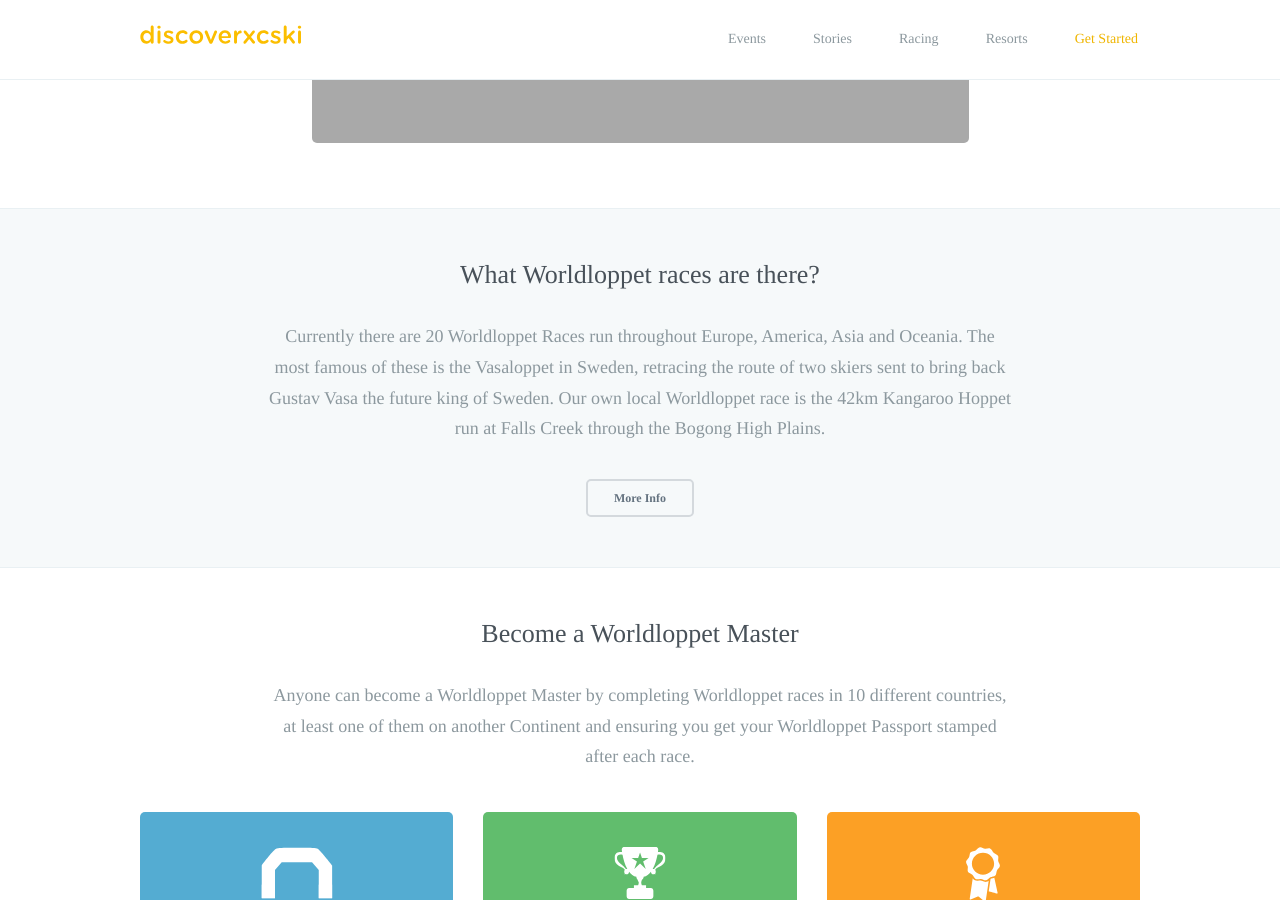
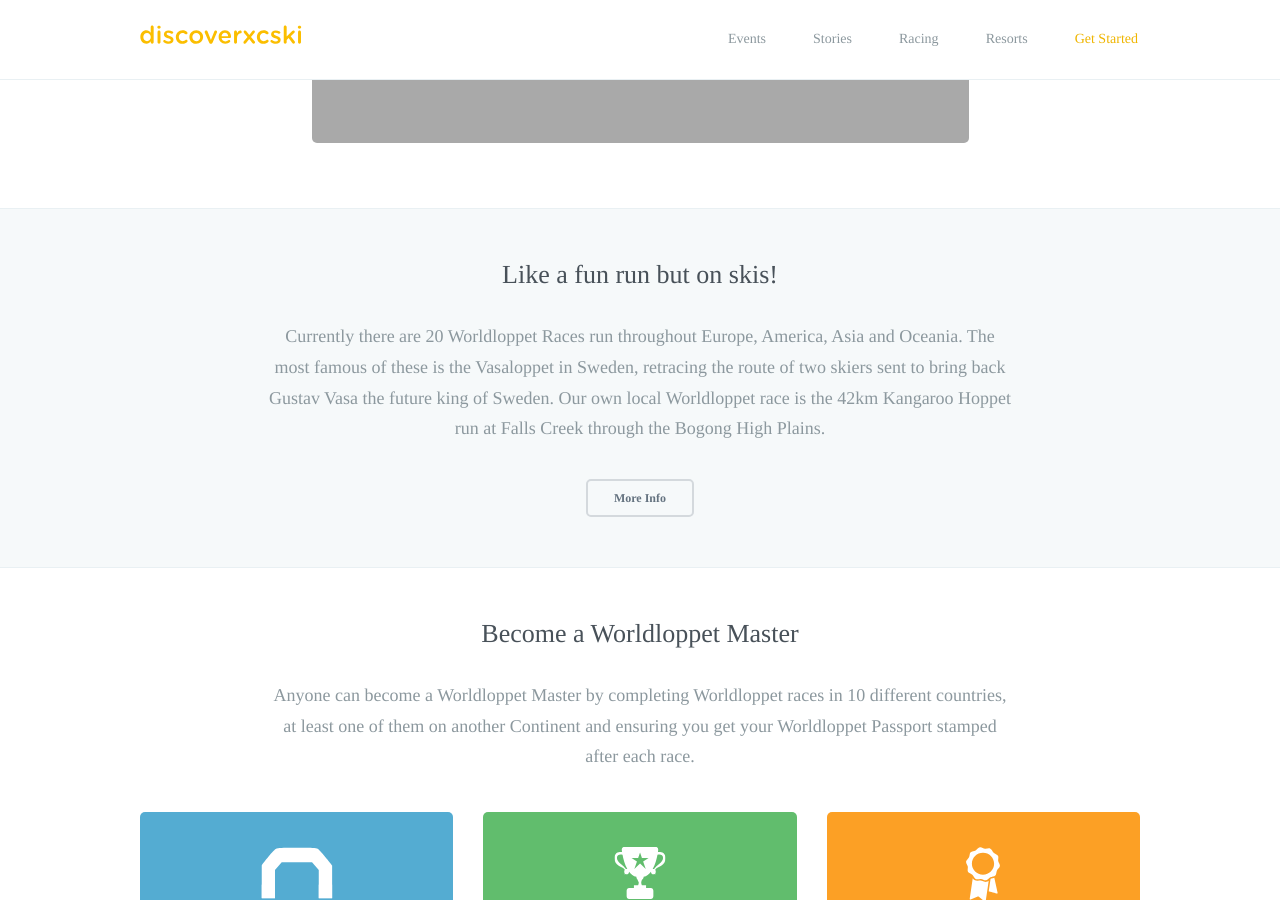
Before and after one commit to robcatto/robcatto.github.io, a Jekyll site: the page built from racing/worldloppet/index.html, in a window 1280 px wide and 900 px high, scrolled down 760 px. Built offline with Jekyll 4.4.1, drawn with Linux system fonts in a browser that asks for light colours; some web fonts are replaced; Markdown is read by kramdown in place of the engine named in the settings.

Commit message:
Update index.html

```diff
--- a/racing/worldloppet/index.html
+++ b/racing/worldloppet/index.html
@@ -40,7 +40,7 @@ layout: default
 
 
                 <section class="mobile_section section_hasbg">
-                    <h3>What Worldloppet races are there?</h3>
+                    <h3>Like a fun run but on skis!</h3>
                     <p>Currently there are 20 Worldloppet Races run throughout Europe, America, Asia and Oceania.  The most famous of these is the Vasaloppet in Sweden, retracing the route of two skiers sent to bring back Gustav Vasa the future king of Sweden. Our own local Worldloppet race is the 42km Kangaroo Hoppet run at Falls Creek through the Bogong High Plains.
 
                     </p>
```
